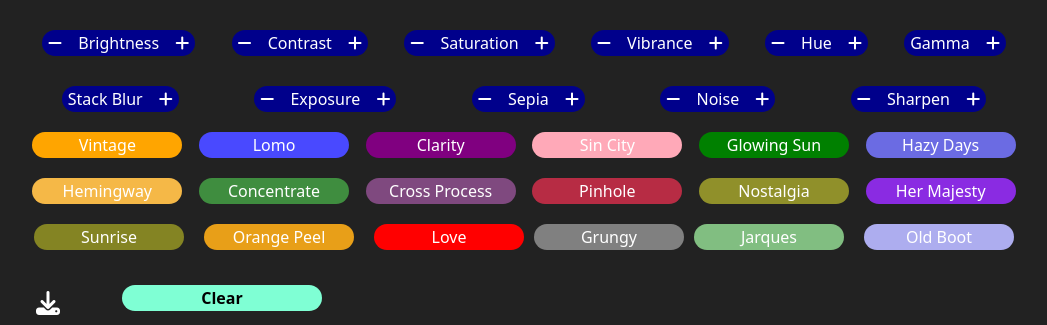
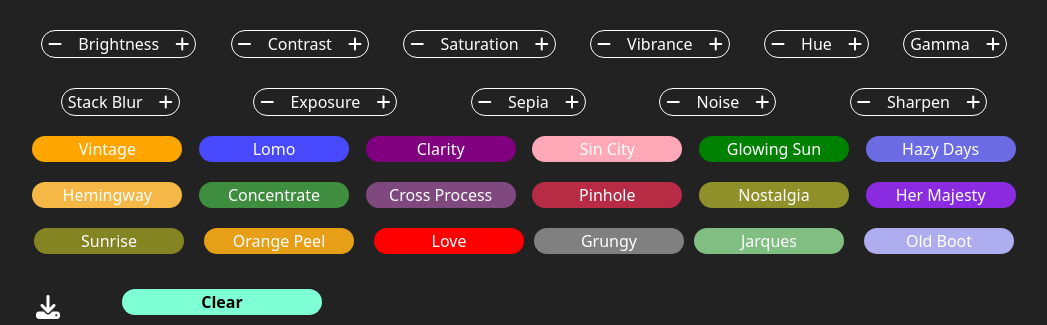
Before and after one commit to faithbrnttt/FabImageEditor, a Django app: page /photo/3/ in a window 1280 px wide. Shown: the part 851-1176 px from the top of the page, without its empty margins (116-1163 px from the left). Run offline with Django 4.2, Linux system fonts and the light colour scheme; a user stored in the database is signed in; data comes from the database, SQL or seed files in the repository; both versions use the stored data as it was after the commit; some libraries are stand-ins or nearby versions.

Commit message:
css updates

```diff
--- a/static/css/style.css
+++ b/static/css/style.css
@@ -154,7 +154,7 @@ i:hover {
 .sepia,
 .noise,
 .sharpen {
-    background-color: darkblue;
+    border: 1px solid white;
     border-radius: 25px;
     margin: 0 auto;
 
```
Also changed, not shown: db.sqlite3 (added), media/assets/cyber4_VmahELv.jpg (added), media/assets/cyber4_buovUuv.jpg (added), media/assets/cyber8_3twaXNy.jpg (added), 2 other files.
